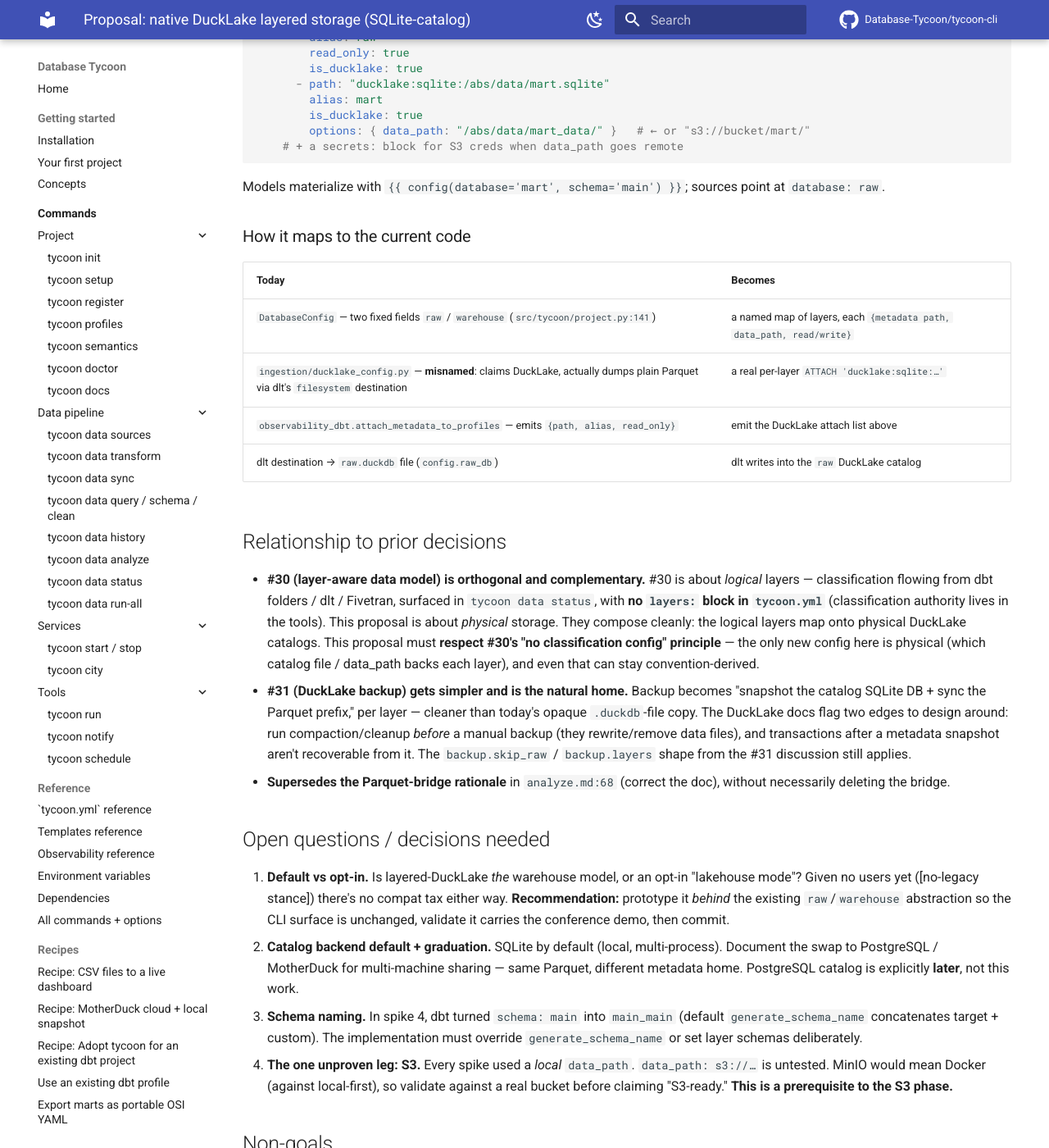
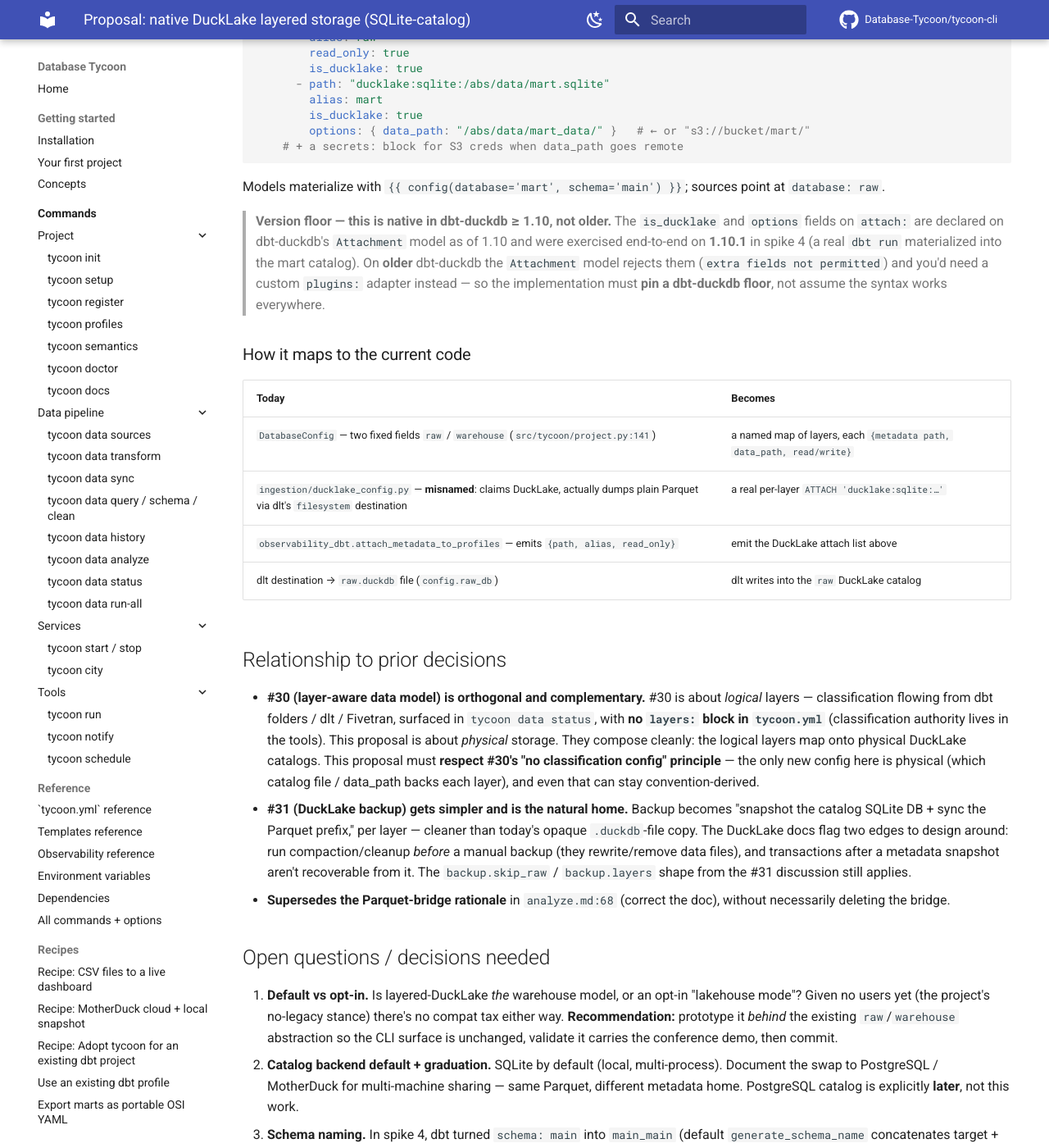
Before and after one commit to Database-Tycoon/tycoon-cli, an MkDocs documentation site: the page built from docs/proposals/ducklake-layered-storage.md, in a window 1280 px wide and 1400 px high, scrolled down 2279 px. Shown: the whole window at 82% size. Built offline with MkDocs 1.6.1 and Material for MkDocs 9.7.7, drawn with Linux system fonts in a browser that asks for light colours; comment, search, counter and statistics services are not loaded.

Commit message:
docs: address PR #74 review — dbt-duckdb version floor + fix undefined link
- Clarify the attach syntax (is_ducklake/options) is native in dbt-duckdb
  >= 1.10 (validated on 1.10.1 in spike 4); older versions reject it and
  need a custom plugin. Implementation must pin a version floor.
- Replace the undefined [no-legacy stance] markdown reference with plain text.

Co-Authored-By: Claude Opus 4.8 (1M context) <noreply@anthropic.com>

```diff
--- a/docs/proposals/ducklake-layered-storage.md
+++ b/docs/proposals/ducklake-layered-storage.md
@@ -76,6 +76,8 @@ outputs:
 
 Models materialize with `{{ config(database='mart', schema='main') }}`; sources point at `database: raw`.
 
+> **Version floor — this is native in dbt-duckdb ≥ 1.10, not older.** The `is_ducklake` and `options` fields on `attach:` are declared on dbt-duckdb's `Attachment` model as of 1.10 and were exercised end-to-end on **1.10.1** in spike 4 (a real `dbt run` materialized into the mart catalog). On **older** dbt-duckdb the `Attachment` model rejects them (`extra fields not permitted`) and you'd need a custom `plugins:` adapter instead — so the implementation must **pin a dbt-duckdb floor**, not assume the syntax works everywhere.
+
 ### How it maps to the current code
 
 | Today | Becomes |
@@ -93,7 +95,7 @@ Models materialize with `{{ config(database='mart', schema='main') }}`; sources
 
 ## Open questions / decisions needed
 
-1. **Default vs opt-in.** Is layered-DuckLake *the* warehouse model, or an opt-in "lakehouse mode"? Given no users yet ([no-legacy stance]) there's no compat tax either way. **Recommendation:** prototype it *behind* the existing `raw`/`warehouse` abstraction so the CLI surface is unchanged, validate it carries the conference demo, then commit.
+1. **Default vs opt-in.** Is layered-DuckLake *the* warehouse model, or an opt-in "lakehouse mode"? Given no users yet (the project's no-legacy stance) there's no compat tax either way. **Recommendation:** prototype it *behind* the existing `raw`/`warehouse` abstraction so the CLI surface is unchanged, validate it carries the conference demo, then commit.
 2. **Catalog backend default + graduation.** SQLite by default (local, multi-process). Document the swap to PostgreSQL / MotherDuck for multi-machine sharing — same Parquet, different metadata home. PostgreSQL catalog is explicitly **later**, not this work.
 3. **Schema naming.** In spike 4, dbt turned `schema: main` into `main_main` (default `generate_schema_name` concatenates target + custom). The implementation must override `generate_schema_name` or set layer schemas deliberately.
 4. **The one unproven leg: S3.** Every spike used a *local* `data_path`. `data_path: s3://…` is untested. MinIO would mean Docker (against local-first), so validate against a real bucket before claiming "S3-ready." **This is a prerequisite to the S3 phase.**
```
